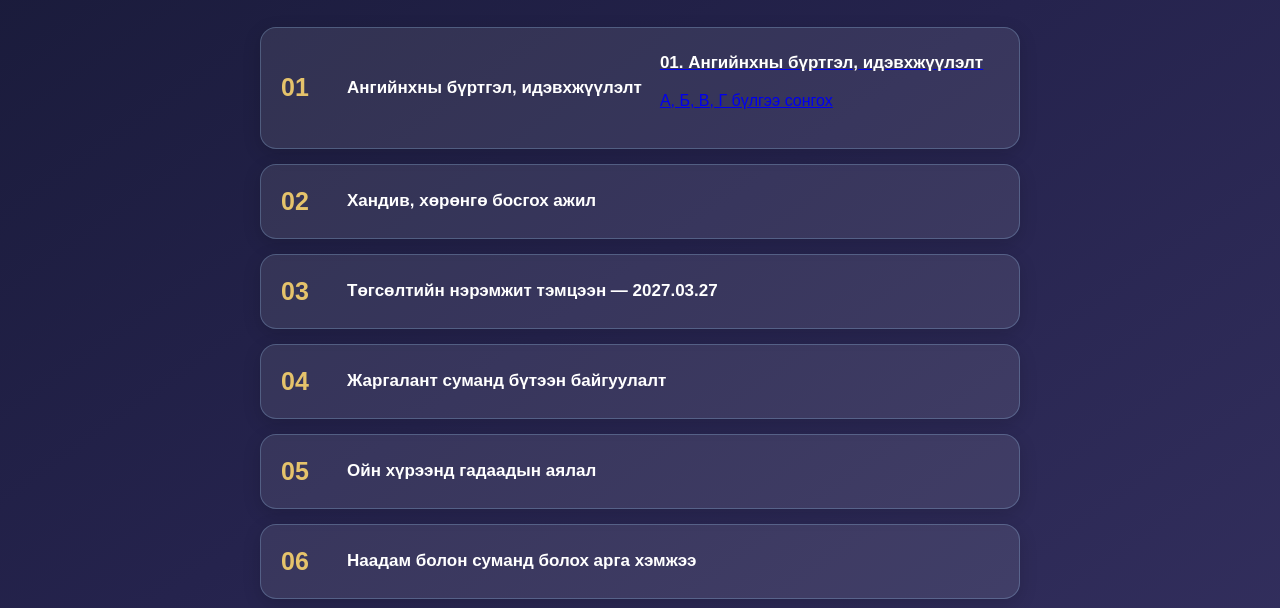
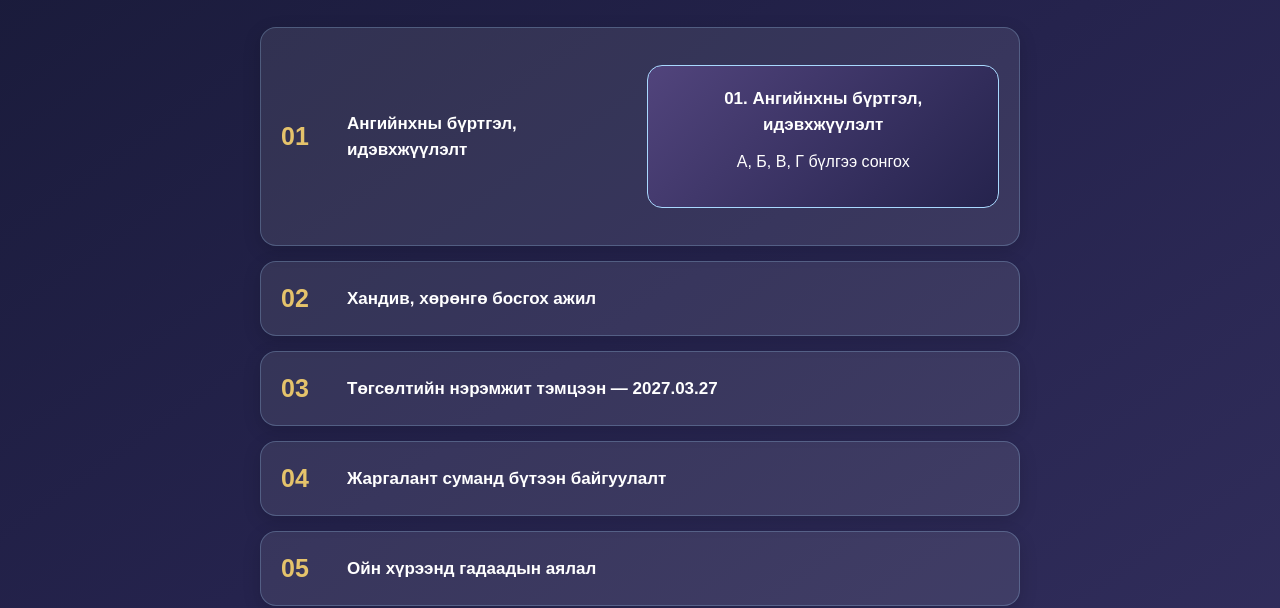
Before and after one commit to batbilegb196-design/jargalant40-app, a plain HTML site: page 20years.html in a window 1280 px wide. Shown: the part 232-840 px from the top of the page. Drawn offline with Linux system fonts and the light colour scheme.

Commit message:
Update 20years.html

```diff
--- a/20years.html
+++ b/20years.html
@@ -124,10 +124,20 @@
       <section class="program">
         <div class="number">01</div>
         <h2>Ангийнхны бүртгэл, идэвхжүүлэлт</h2>
-        <a href="./groups.html" class="banner">
+         <a href="./groups.html" style="
+           display: block;
+           padding: 20px;
+           margin: 15px 0;
+           background: linear-gradient(135deg, #51447C, #25234D);
+           border: 1px solid #A9D9FF;
+           border-radius: 15px;
+           color: white;
+           text-decoration: none;
+           text-align: center;
+        ">
           <h2>01. Ангийнхны бүртгэл, идэвхжүүлэлт</h2>
           <p>А, Б, В, Г бүлгээ сонгох</p>
-      </a>
+        </a>
       </section>
 
       <section class="program">
```
